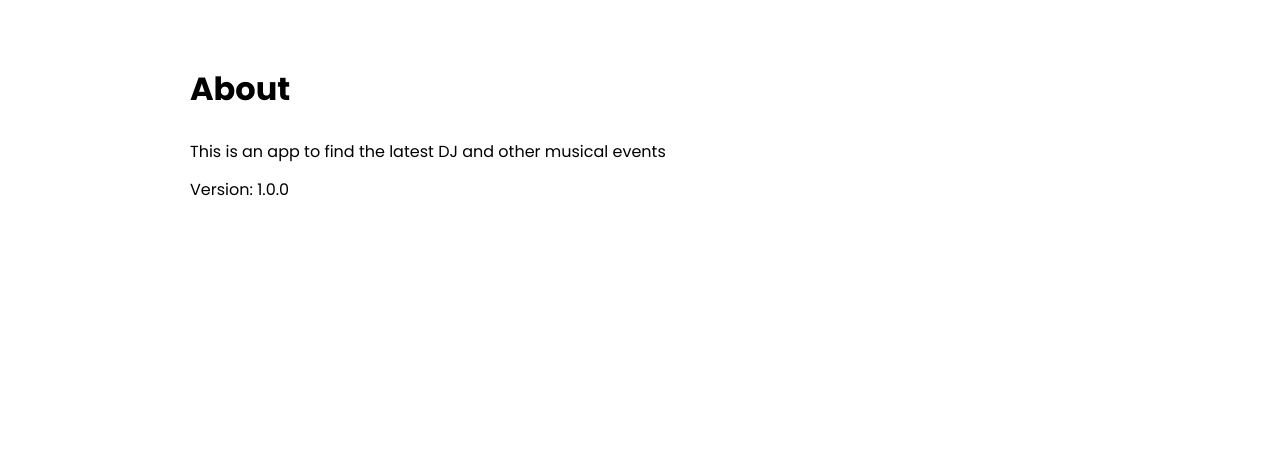
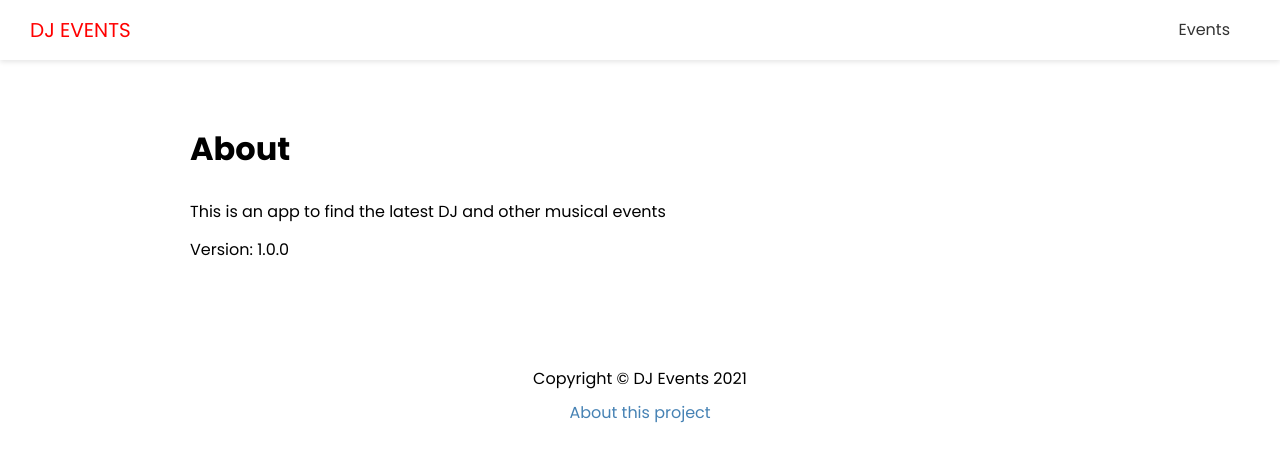
Before and after one commit to TommmyKelly/Next-dj-events, a Next.js app: page /about in a window 1280 px wide. Shown: the top 462 px of the page. Built offline with nearby package versions, Linux system fonts and the light colour scheme.

Commit message:
ADD: Header and Footer

```diff
--- /dev/null
+++ b/components/Footer.js
@@ -0,0 +1,11 @@
+import Link from "next/link";
+import styles from "../styles/Footer.module.css";
+
+export default function Footer() {
+  return (
+    <footer className={styles.footer}>
+      <p>Copyright &copy; DJ Events 2021</p>
+      <Link href='/about'>About this project</Link>
+    </footer>
+  );
+}
--- /dev/null
+++ b/components/Header.js
@@ -0,0 +1,24 @@
+import Link from "next/link";
+import styles from "../styles/Header.module.css";
+
+export default function Header() {
+  return (
+    <header className={styles.header}>
+      <div className={styles.logo}>
+        <Link href='/'>
+          <a>DJ Events</a>
+        </Link>
+      </div>
+
+      <nav>
+        <ul>
+          <li>
+            <Link href='/events'>
+              <a>Events</a>
+            </Link>
+          </li>
+        </ul>
+      </nav>
+    </header>
+  );
+}
--- a/components/Layout.js
+++ b/components/Layout.js
@@ -1,5 +1,7 @@
 import Head from "next/head";
 import styles from "../styles/Layout.module.css";
+import Header from "./Header";
+import Footer from "./Footer";
 
 export default function Layout({ title, keywords, description, children }) {
   return (
@@ -9,7 +11,9 @@
         <meta name='description' content={description} />
         <meta name='keywords' content={keywords} />
       </Head>
+      <Header />
       <div className={styles.container}>{children}</div>
+      <Footer />
     </div>
   );
 }
--- a/pages/_app.js
+++ b/pages/_app.js
@@ -1,7 +1,7 @@
-import '../styles/globals.css'
+import "../styles/globals.css";
 
 function MyApp({ Component, pageProps }) {
-  return <Component {...pageProps} />
+  return <Component {...pageProps} />;
 }
 
-export default MyApp
+export default MyApp;
--- /dev/null
+++ b/styles/Footer.module.css
@@ -0,0 +1,8 @@
+.footer {
+  margin: 100px 0 40px;
+  text-align: center;
+}
+
+.footer p {
+  margin: 5px 0;
+}
--- /dev/null
+++ b/styles/Header.module.css
@@ -0,0 +1,56 @@
+.header {
+  display: flex;
+  justify-content: space-between;
+  align-items: center;
+  background: #fff;
+  color: #333;
+  height: 60px;
+  padding: 0 30px;
+  box-shadow: 0 2px 5px rgba(0, 0, 0, 0.1);
+}
+
+.header a {
+  color: #333;
+  margin-right: 20px;
+}
+
+.header a:hover {
+  color: #000;
+}
+.header ul {
+  display: flex;
+  align-items: center;
+  justify-content: center;
+  list-style: none;
+}
+
+.logo {
+  color: red;
+  font-size: 20px;
+  text-transform: uppercase;
+}
+
+.logo a {
+  color: red;
+}
+
+@media (max-width: 768px) {
+  .header {
+    flex-direction: column;
+    height: auto;
+  }
+
+  .header ul {
+    margin: 20px 0;
+    flex-direction: column;
+    text-align: center;
+  }
+
+  .header a {
+    margin-right: 0;
+  }
+
+  .logo {
+    margin: 20px 0;
+  }
+}
```
